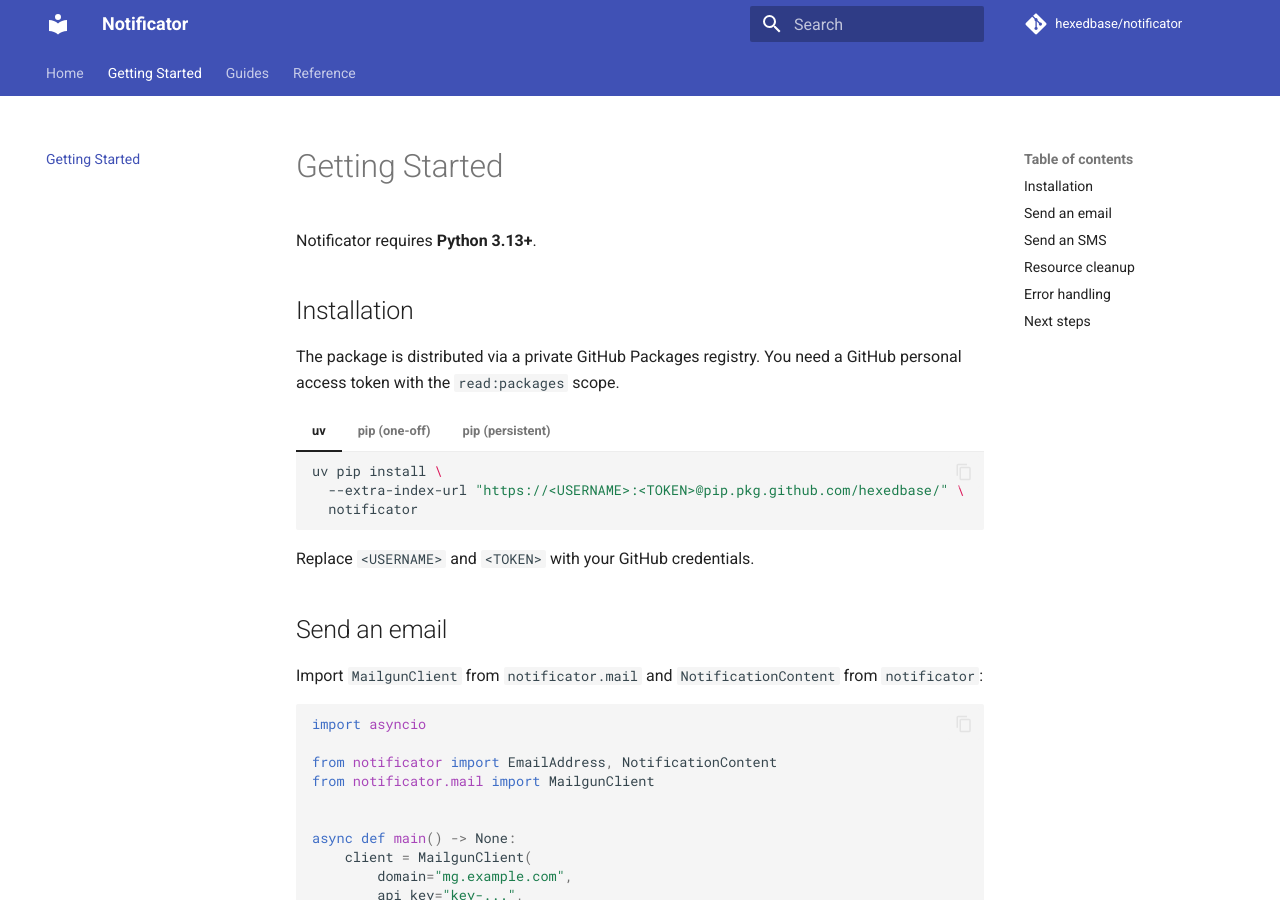
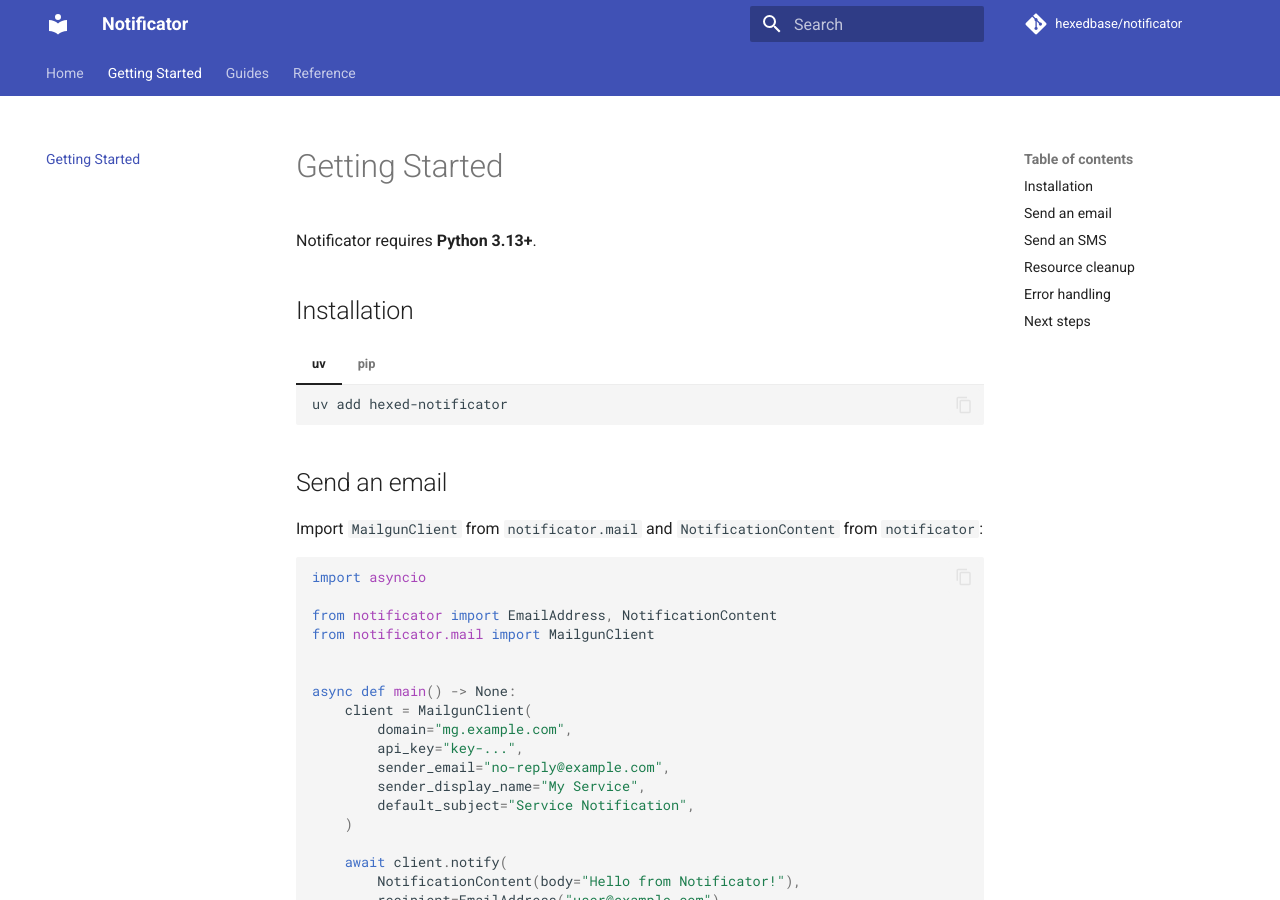
Before and after one commit to hexedbase/notificator, an MkDocs documentation site: the page built from docs/getting-started.md, in a window 1280 px wide and 900 px high. Built offline with MkDocs 1.6.1 and Material for MkDocs 9.7.7, drawn with Linux system fonts in a browser that asks for light colours; comment, search, counter and statistics services are not loaded.

Commit message:
refactor: simplify installation instructions and update package name
Simplified installation instructions by removing GitHub token requirement and added `uv add` for package installation. Updated package name in `pyproject.toml` to `hexed-notificator`. Adjusted GitHub Actions workflow to use `pypi` environment instead of `github-packages`.

````diff
--- a/docs/getting-started.md
+++ b/docs/getting-started.md
@@ -4,34 +4,17 @@
 
 ## Installation
 
-The package is distributed via a private GitHub Packages registry. You need a GitHub
-personal access token with the `read:packages` scope.
-
 === "uv"
 
     ```sh
-    uv pip install \
-      --extra-index-url "https://<USERNAME>:<TOKEN>@pip.pkg.github.com/hexedbase/" \
-      notificator
+    uv add hexed-notificator
     ```
 
-=== "pip (one-off)"
+=== "pip"
 
     ```sh
-    pip install \
-      --extra-index-url "https://<USERNAME>:<TOKEN>@pip.pkg.github.com/hexedbase/" \
-      notificator
+    pip install hexed-notificator
     ```
-
-=== "pip (persistent)"
-
-    ```sh
-    pip config set global.extra-index-url \
-      "https://<USERNAME>:<TOKEN>@pip.pkg.github.com/hexedbase/"
-    pip install notificator
-    ```
-
-Replace `<USERNAME>` and `<TOKEN>` with your GitHub credentials.
 
 ## Send an email
 
--- a/pyproject.toml
+++ b/pyproject.toml
@@ -3,7 +3,7 @@
 build-backend = "uv_build"
 
 [project]  # https://packaging.python.org/en/latest/specifications/pyproject-toml/
-name = "notificator"
+name = "hexed-notificator"
 version = "0.2.0"
 description = "A package for simplified push notification management."
 readme = "README.md"
````
Also changed, not shown: README.md (+6 -26 lines), 1 other file.
